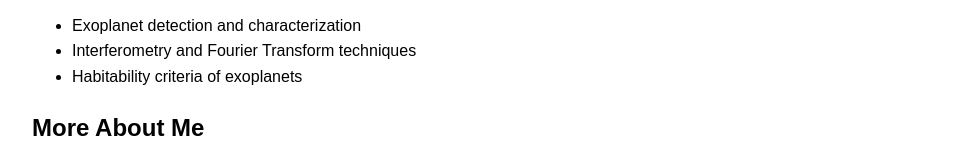
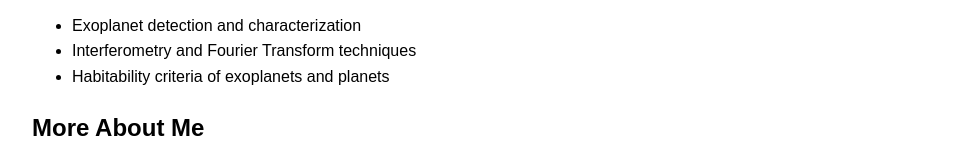
Before and after one commit to proxima786/example.github.io, a plain HTML site: page index.html in a window 1280 px wide. Shown: the part 541-695 px from the top of the page, without its empty margins (158-1121 px from the left). Drawn offline with Linux system fonts and the light colour scheme.

Commit message:
Update index.html

```diff
--- a/index.html
+++ b/index.html
@@ -84,7 +84,7 @@
     <ul>
         <li>Exoplanet detection and characterization</li>
         <li>Interferometry and Fourier Transform techniques</li>
-        <li>Habitability criteria of exoplanets</li>
+        <li>Habitability criteria of exoplanets and planets</li>
     </ul>
 
     <h2>More About Me</h2>
```
